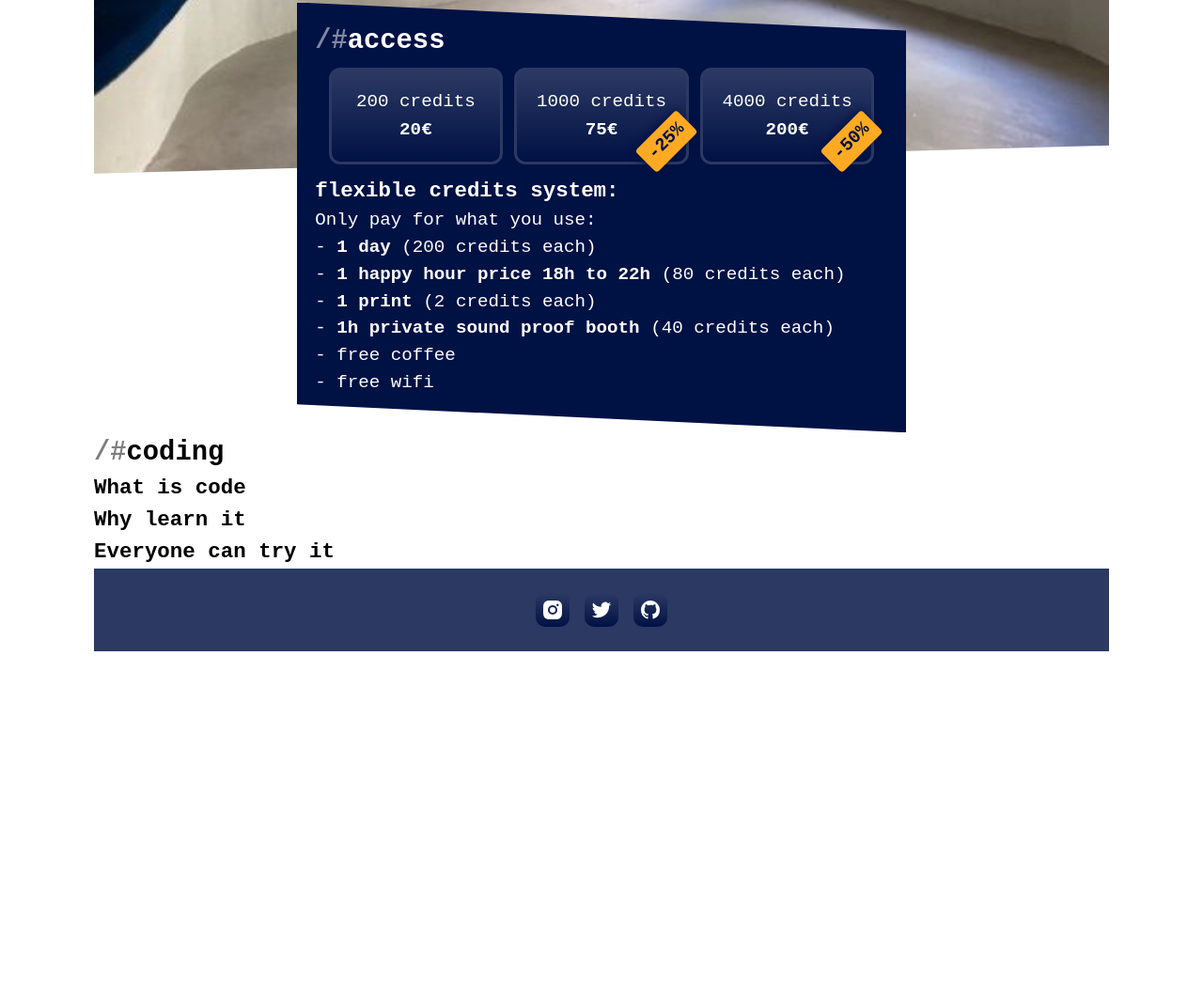
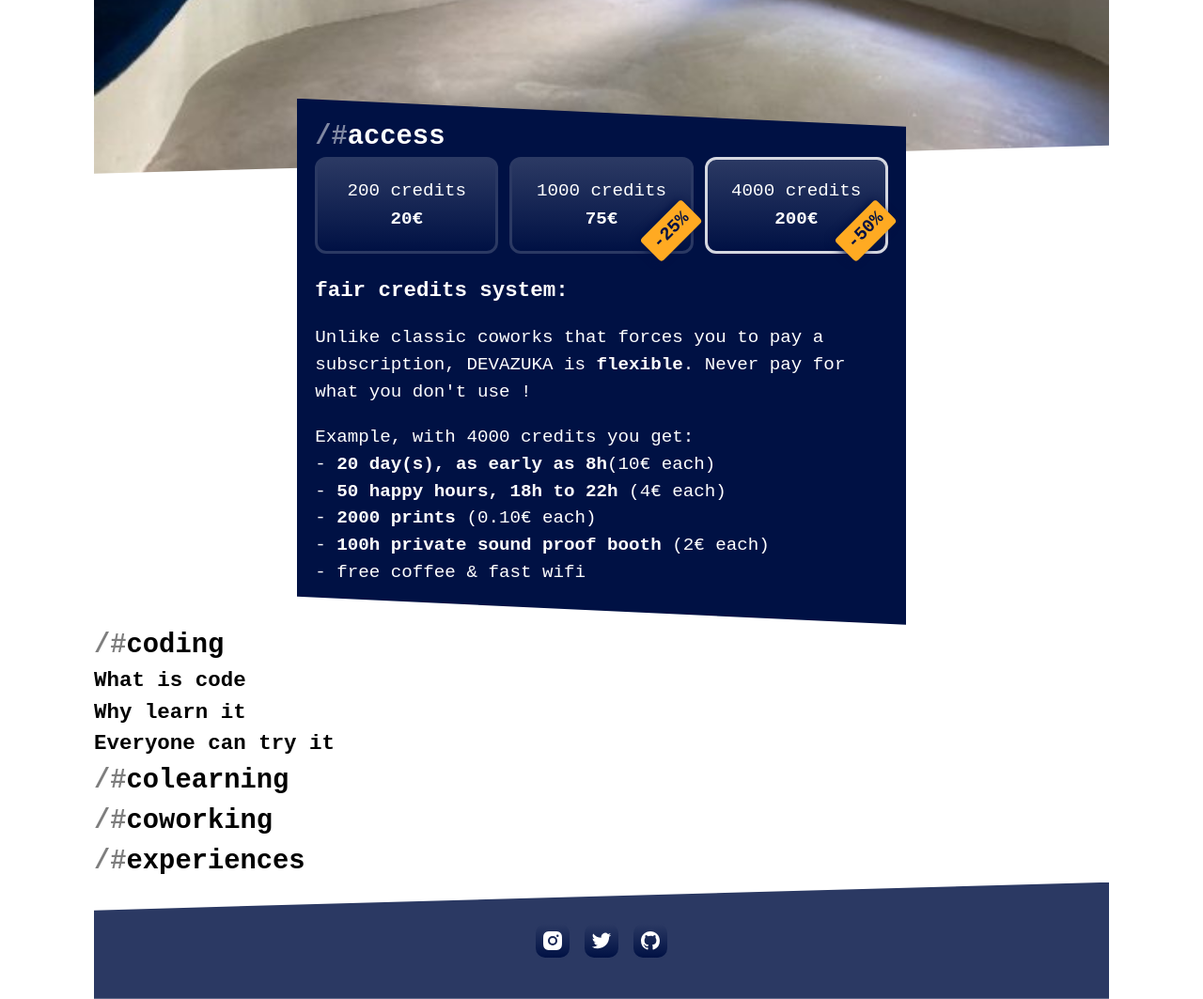
Before and after one commit to devazuka/devazuka.github.io, a website: page index.html in a window 1280 px wide. Shown: the part 532-1595 px from the top of the page at 94% size. Before the commit the page ends 1225 px from the top, so only its background shows below. Drawn offline with Linux system fonts and the light colour scheme; a web font is replaced by a local one.

Commit message:
improve price description

```diff
--- a/index.html
+++ b/index.html
@@ -70,7 +70,7 @@ Object.assign(window, {
   --c0: #014;
   --hl: #fa2;
   --min: 480px;
-  --max: 1080px;
+  --max: calc(min(100%, 1080px));
   --slant: calc(min(2.8vw, 30px));
   --rlant: calc(100% - var(--slant));
 }
@@ -81,6 +81,8 @@ Object.assign(window, {
   box-sizing: border-box;
   margin: 0;
 }
+
+p { margin: 1em 0 }
 html, body { height: 100% }
 body {
   font-size: 1.2em;
@@ -175,11 +177,10 @@ header a { display: inline-flex }
 /* SECTION OVERVIEW RULES */
 #overview {
   display: grid;
-  grid-template-columns: 1fr 1fr 1fr 1fr 1fr;
-  grid-template-rows: 1fr 1fr 1fr 1fr;
+  grid-template-columns: 1fr 216px 216px 216px 1fr;
+  grid-template-rows: 280px 280px 280px 280px;
   grid-column-gap: 0px;
   grid-row-gap: 0px;
-  min-width: var(--min);
   max-width: var(--max);
   margin: 0 auto;
 }
@@ -249,6 +250,7 @@ header a { display: inline-flex }
   border: 3px solid var(--c1);
   border-radius: 12px;
 }
+#overview h3 { margin-top: 1em; }
 #overview input[type="radio"]:focus+label dt { border-color: var(--c4) }
 #overview input[type="radio"]:active+label { border-color: var(--c3) }
 #overview input[type="radio"]:checked+label { border-color: var(--c5) }
@@ -258,19 +260,30 @@ header a { display: inline-flex }
   grid-template-columns: repeat(3, 1fr);
   grid-column-gap: 12px;
   border: 0;
+  padding: 0;
 }
 
-@media only screen and (max-width: 800px)  {
+@media only screen and (max-width: 660px)  {
+  #overview > form > fieldset {
+    grid-column-gap: 2.9vw;
+  }
+  #overview > form {
+    font-size: 2.9vw;
+    padding: 2.9vw;
+  }
   #overview {
-    grid-template-columns: 1fr 3fr 3fr 3fr 1fr;
+    grid-template-columns: 0fr 1fr 1fr 1fr 0fr;
   }
 }
 
 /* FOOTER RULES */
 footer {
   background-color: var(--c1);
-  padding: 18px;
+  clip-path: polygon(0 var(--slant), 100% 0%, 100% 100%, 0 100%);
+  padding: 36px;
 }
+
+
 footer, footer * {
   color: var(--c6);
 }
@@ -323,9 +336,9 @@ footer svg path { fill: var(--c6) }
     </a>
   </h1>
   <a href="#coding"><b><b>co</b></b><i><i>ding</i></i></a>
-  <a href="#experience"><b><b>exp</b></b><i><i>erience</i></i></a>
+  <a href="#colearning"><b><b>co</b></b><i><i>learning</i></i></a>
   <a href="#coworking"><b><b>co</b></b><i><i>working</i></i></a>
-  <a href="#colearnig"><b><b>co</b></b><i><i>learning</i></i></a>
+  <a href="#experiences"><b><b>exp</b></b><i><i>eriences</i></i></a>
 </header>
 <section id="overview">
   <div id="space">
@@ -347,15 +360,18 @@ footer svg path { fill: var(--c6) }
         <dl><dt>4000&nbsp;credits</dt><dd>200€</dd></dl>
       </label>
     </fieldset>
-    <h3>flexible credits system:</h3>
+    <h3>fair credits system:</h3>
     <p>
-      Only pay for what you use<span class="description"></span>:
-      <br>- <b><span class="count">1</span> day </b>(<span class="cost">200 credits</span> each)
-      <br>- <b><span class="count">1</span> happy hour price 18h to 22h </b>(<span class="cost">80 credits</span> each)
-      <br>- <b><span class="count">1</span> print </b>(<span class="cost">2 credits</span> each)
+      Unlike classic coworks that forces you to pay a subscription,
+      DEVAZUKA is <b>flexible</b>. Never pay for what you don't use !
+    </p>
+    <p>
+      <span class="description"></span>
+      <br>- <b><span class="count">1</span> day(s), as early as 8h</b>(<span class="cost">200 credits</span> each)
+      <br>- <b><span class="count">1</span> happy hours, 18h to 22h </b>(<span class="cost">80 credits</span> each)
+      <br>- <b><span class="count">1</span> prints </b>(<span class="cost">2 credits</span> each)
       <br>- <b><span class="count">1</span>h private sound proof booth </b>(<span class="cost">40 credits</span> each)
-      <br>- free coffee
-      <br>- free wifi
+      <br>- free coffee & fast wifi
     </p>
   </form>
   <!--
@@ -387,12 +403,18 @@ footer svg path { fill: var(--c6) }
   </div>
 </section>
 <section class="wide">
+  <h2 id="colearning">colearning</h2>
+
+</section>
+<section class="wide">
+  <h2 id="coworking">coworking</h2>
+
+</section>
+<section class="wide">
+  <h2 id="experiences">experiences</h2>
 
 </section>
 <section>
-
-</section>
-<section class="wide">
 
 </section>
 <footer class="wide">
@@ -403,24 +425,30 @@ footer svg path { fill: var(--c6) }
   </ul>
 </footer>
 <script type="text/javascript">
+
 // price descriptions
 const discounts = { 200: 0, 1000: 0.25, 4000: 0.5 }
 const priceDescription = $('#overview .description')
 const counts = $$('#overview .count')
 const costs = $$('#overview .cost').map((span, i) => [Number(span.textContent.split(' ')[0]), span, counts[i]])
-const updatePriceDescription = value => {
-  const amount = Number(value)
-  const discount = discounts[value]
-  priceDescription.textContent = `, with ${value} credits you can get up to`
+const updatePriceDescription = ({ target: input }) => {
+  const amount = Number(input.value)
+  input.checked = true
+  localStorage.price = amount
+  const discount = discounts[amount]
+  priceDescription.textContent = `Example, with ${amount} credits you get:`
   for (const [credits, span, count] of costs) {
     count.textContent = amount / credits
     const price = (credits - (discount * credits))/10
     span.textContent = `${Number.isInteger(price) ? price : price.toFixed(2)}€`
   }
 }
-for (const input of $$`#overview input[name="pass"]`) {
-  input.addEventListener('input', () => updatePriceDescription(input.value))
+const selected = localStorage.price || '4000'
+for (const target of $$`#overview input[name="pass"]`) {
+  target.value === selected && updatePriceDescription({ target })
+  target.addEventListener('input', updatePriceDescription)
 }
+
 
 
 </script>
```
